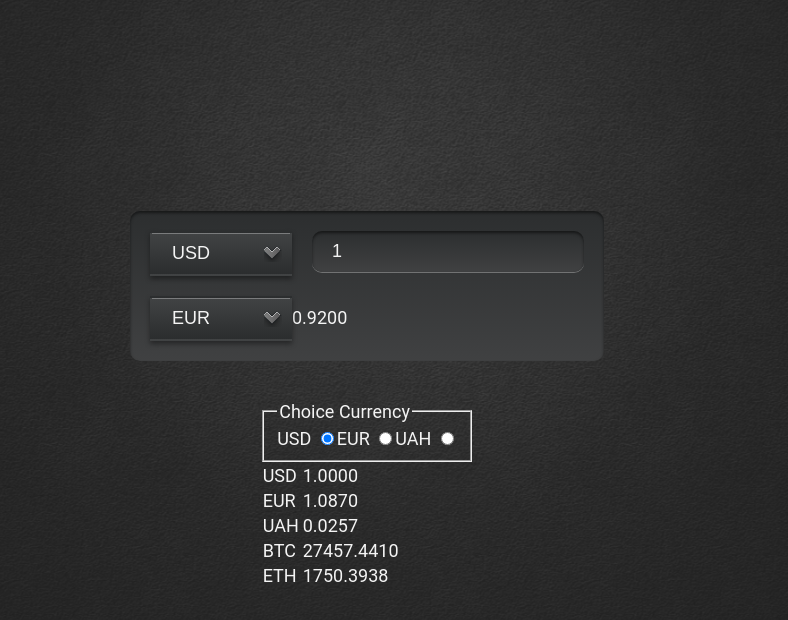
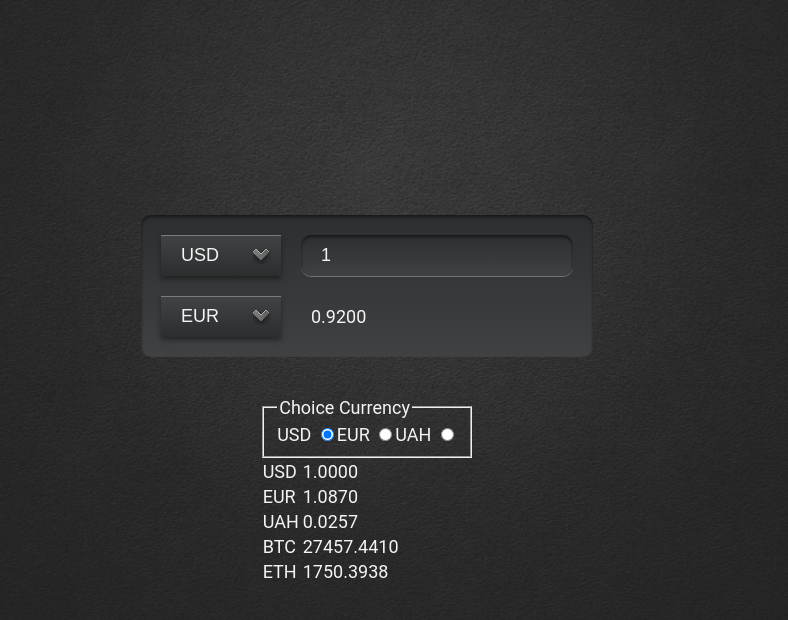
Before and after one commit to polPintero/dublemint_exchange, a Vue app: page / in a window 1280 px wide. Shown: the top 620 px of the page, without its empty margins (273-1061 px from the left). Built offline with nearby package versions, Linux system fonts and the light colour scheme; the HTML template or start-up script is replaced by a standard one.

Commit message:
create first block

```diff
--- a/src/components/DropdownComp.vue
+++ b/src/components/DropdownComp.vue
@@ -1,5 +1,5 @@
 <template>
-  <div class="dropdown" @click.stop="toggleVisible">
+  <div class="dropdown" @click="toggleVisible">
     <div class="dropdown__wrap-btn">
       <IconComp name="ChevronIconComp" class="dropdown__chevron"></IconComp>
       <button class="dropdown__btn">{{ modelValue || placeholder }}</button>
@@ -66,9 +66,11 @@ export default {
   methods: {
     toggleVisible () {
       this.visible = !this.visible
-      this.visible
-        ? document.addEventListener('click', this.toggleVisible)
-        : document.removeEventListener('click', this.toggleVisible)
+      setTimeout(() => {
+        this.visible
+          ? document.addEventListener('click', this.toggleVisible)
+          : document.removeEventListener('click', this.toggleVisible)
+      }, 0)
     }
   }
 }
@@ -76,23 +78,26 @@ export default {
 
 <style lang="scss">
 .dropdown {
+  width: 100%;
   position: relative;
   display: inline-block;
   cursor: pointer;
 
   &__btn {
+    width: 100%;
     padding: var(--gap) var(--gap-double);
-    padding-right: calc(var(--gap-double) * 4);
+    padding-right: calc(var(--gap-double) * 2);
     font-size: 1rem;
     color: inherit;
+    text-align: left;
     cursor: pointer;
-    border: 2px solid transparent;
+    border: none;
     background: linear-gradient(180deg, #414344 0%, #2b2d2e 100%);
     box-shadow: 0px 3px 5px rgba(0, 0, 0, 0.4),
       inset 0px 1px 0px rgba(255, 255, 255, 0.3);
 
     &:focus {
-      border: 2px solid #e0f97d;
+      outline: 2px solid #e0f97d;
       filter: drop-shadow(0px 0px 4px #92d300);
     }
   }
@@ -109,6 +114,7 @@ export default {
     height: 1rem;
     transform: translateY(-50%);
     z-index: 1;
+    pointer-events: none;
   }
 
   &__content {
--- a/src/components/ExchangeForm.vue
+++ b/src/components/ExchangeForm.vue
@@ -1,7 +1,7 @@
 <template>
   <form @submit.prevent class="exchange-form">
     <div class="exchange-form__base">
-      <label class="exchange-form__base__item">
+      <label class="exchange-form__item">
         <dropdown-comp
           v-model="firstCurrencySymbol"
           :list="currencies"
@@ -9,12 +9,12 @@
         >
         </dropdown-comp>
       </label>
-      <label class="exchange-form__base__item">
-        <input-number v-model="amount"></input-number>
+      <label>
+        <input-number v-model="amount" :max-value="maxValue"></input-number>
       </label>
     </div>
-    <div>
-      <label>
+    <div class="exchange-form__target">
+      <label class="exchange-form__item">
         <dropdown-comp
           v-model="targetCurrency"
           :list="currencies"
@@ -24,13 +24,13 @@
         >
         </dropdown-comp>
       </label>
-      <span>{{ resultValue }}</span>
+      <span class="exchange-form__result">{{ resultValue }}</span>
     </div>
   </form>
 </template>
 
 <script>
-import {enumCurrencies} from '@/currency'
+import { enumCurrencies } from '@/currency'
 import DropdownComp from './DropdownComp.vue'
 import InputNumber from './InputNumber.vue'
 
@@ -40,7 +40,7 @@ export default {
     DropdownComp,
     InputNumber
   },
-  data() {
+  data () {
     return {
       enumCurrencies,
       currencies: this.$store.state.currencies,
@@ -51,15 +51,12 @@ export default {
     }
   },
   watch: {
-    firstCurrencySymbol(value) {
+    firstCurrencySymbol (value) {
       if (value === this.targetCurrency) this.targetCurrency = ''
-    },
-    amount(value, oldValue) {
-      if (value > this.maxValue) this.amount = oldValue
     }
   },
   computed: {
-    resultValue() {
+    resultValue () {
       const target = this.currencies[this.targetCurrency]
       const first = this.currencies[this.firstCurrencySymbol]
       if (!target) return '-'
@@ -68,7 +65,7 @@ export default {
     }
   },
   methods: {
-    conditionVisible(item) {
+    conditionVisible (item) {
       return item.name !== this.firstCurrencySymbol
     }
   }
@@ -79,7 +76,6 @@ export default {
 .exchange-form {
   padding: var(--gap-double);
   border-radius: var(--border-radius);
-  // box-shadow: 16px 16px 32px #c8c8c8, -16px -16px 32px #fefefe;
   background: linear-gradient(180deg, #2c2e2f 0%, #404142 100%);
   box-shadow: 0px 0px 0px rgba(255, 255, 255, 0.3),
     inset 0px 2px 3px rgba(0, 0, 0, 0.5);
@@ -89,5 +85,19 @@ export default {
     display: flex;
     gap: var(--gap-double);
   }
+
+  &__target {
+    display: flex;
+    gap: var(--gap-double);
+  }
+
+  &__item {
+    width: 120px;
+  }
+
+  &__result {
+    align-self: center;
+    margin-left: var(--gap);
+  }
 }
 </style>
--- a/src/components/InputNumber.vue
+++ b/src/components/InputNumber.vue
@@ -5,7 +5,7 @@
 </template>
 
 <script>
-import {getNumbersFromString} from '@/utils'
+import { getNumbersFromString } from '@/utils'
 
 export default {
   name: 'InputComp',
@@ -13,18 +13,23 @@ export default {
   props: {
     modelValue: {
       type: [String, Number]
+    },
+    maxValue: {
+      type: Number,
+      default: Infinity
     }
   },
-  computed: {
-    value: {
-      get() {
-        return this.modelValue
-      },
-      set(newValue) {
-        let value = getNumbersFromString(newValue)
-        if (value === null) value = this.modelValue
-        this.$emit('update:modelValue', value)
-      }
+  data () {
+    return {
+      value: this.modelValue
+    }
+  },
+  watch: {
+    value (newValue, oldValue) {
+      const checkValue = getNumbersFromString(newValue)
+      checkValue === null ? (this.value = oldValue) : (this.value = checkValue)
+      if (this.value > this.maxValue) this.value = this.maxValue
+      this.$emit('update:modelValue', this.value)
     }
   }
 }
@@ -34,20 +39,18 @@ export default {
 .input-number {
   border-radius: var(--border-radius);
   width: max-content;
-  // box-shadow: 2px 2px 4px rgba(114, 142, 171, 0.1), -6px -6px 20px #FFFFFF, 4px 4px 20px rgba(111, 140, 176, 0.41);
-  // box-shadow: 16px 16px 32px #c8c8c8, -16px -16px 32px #fefefe;
   input {
     padding: var(--gap) var(--gap-double);
     font-size: 1rem;
     color: inherit;
-    outline: none;
     background: linear-gradient(180deg, #2c2e2f 0%, #404142 100%);
     box-shadow: 0px 1px 0px rgba(255, 255, 255, 0.3),
-      inset 0px 2px 3px rgba(0, 0, 0, 0.5);
+    inset 0px 2px 3px rgba(0, 0, 0, 0.5);
     border: none;
     border-radius: 10px;
     &:focus {
-      //   box-shadow: inset 5px 5px 17px #c8c8c8, inset -5px -5px 17px #ffffff;
+      outline: 2px solid #e0f97d;
+      filter: drop-shadow(0px 0px 4px #92d300);
     }
   }
 }
--- a/src/utils/index.js
+++ b/src/utils/index.js
@@ -1,4 +1,4 @@
-export function getNumbersFromString(value) {
+export function getNumbersFromString (value) {
   const reg = /[0-9]{1,}/gi
   const result = value.toString().match(reg)
   return result ? Number(result.join('')) : null
```
